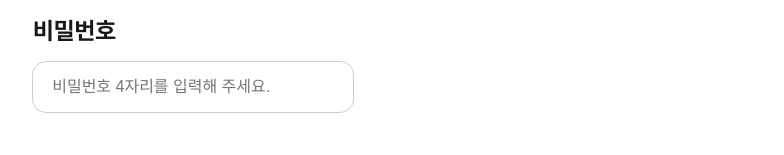
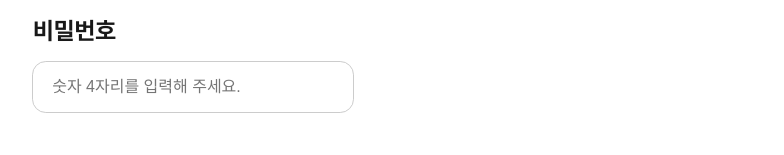
Before and after one commit to gyoyeon-kim/Rolling, a React (Create React App) app: page /post/message in a window 1280 px wide. Shown: the part 913-1068 px from the top of the page, without its empty margins (247-1031 px from the left). Built offline with nearby package versions, Linux system fonts and the light colour scheme; a web font is replaced by a local one.

Commit message:
비밀번호 문구 변경

```diff
--- a/src/pages/From.js
+++ b/src/pages/From.js
@@ -283,7 +283,7 @@ const From = () => {
           <p className="title">비밀번호</p>
           <input
             className={`pw_input ${pw ? "active" : ""} ${pwError ? "error" : ""}`}
-            placeholder="비밀번호 4자리를 입력해 주세요."
+            placeholder="숫자 4자리를 입력해 주세요."
             value={pw}
             onChange={handlePwChange}
             maxLength={4} // 최대 4자리 제한
```
